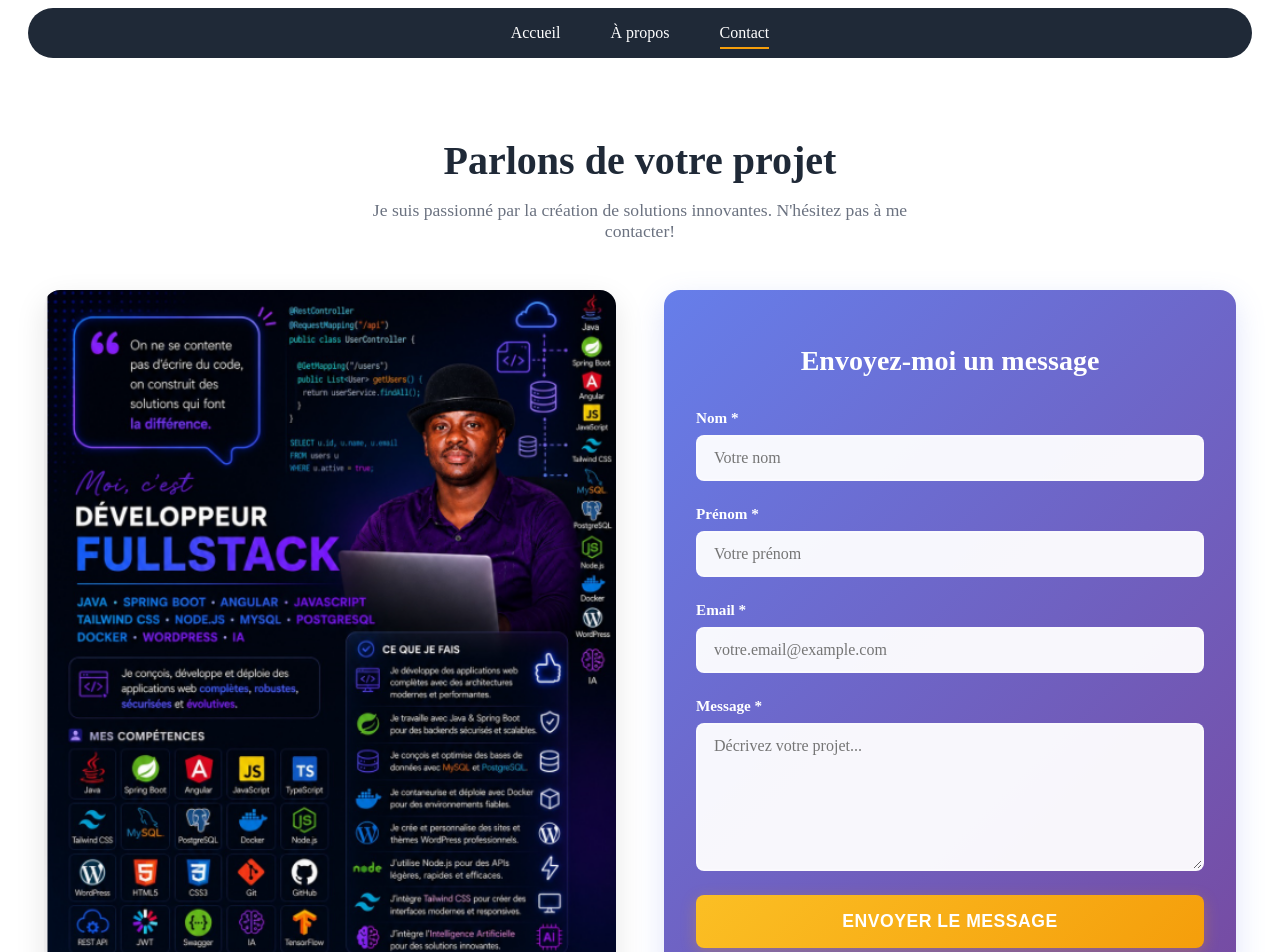
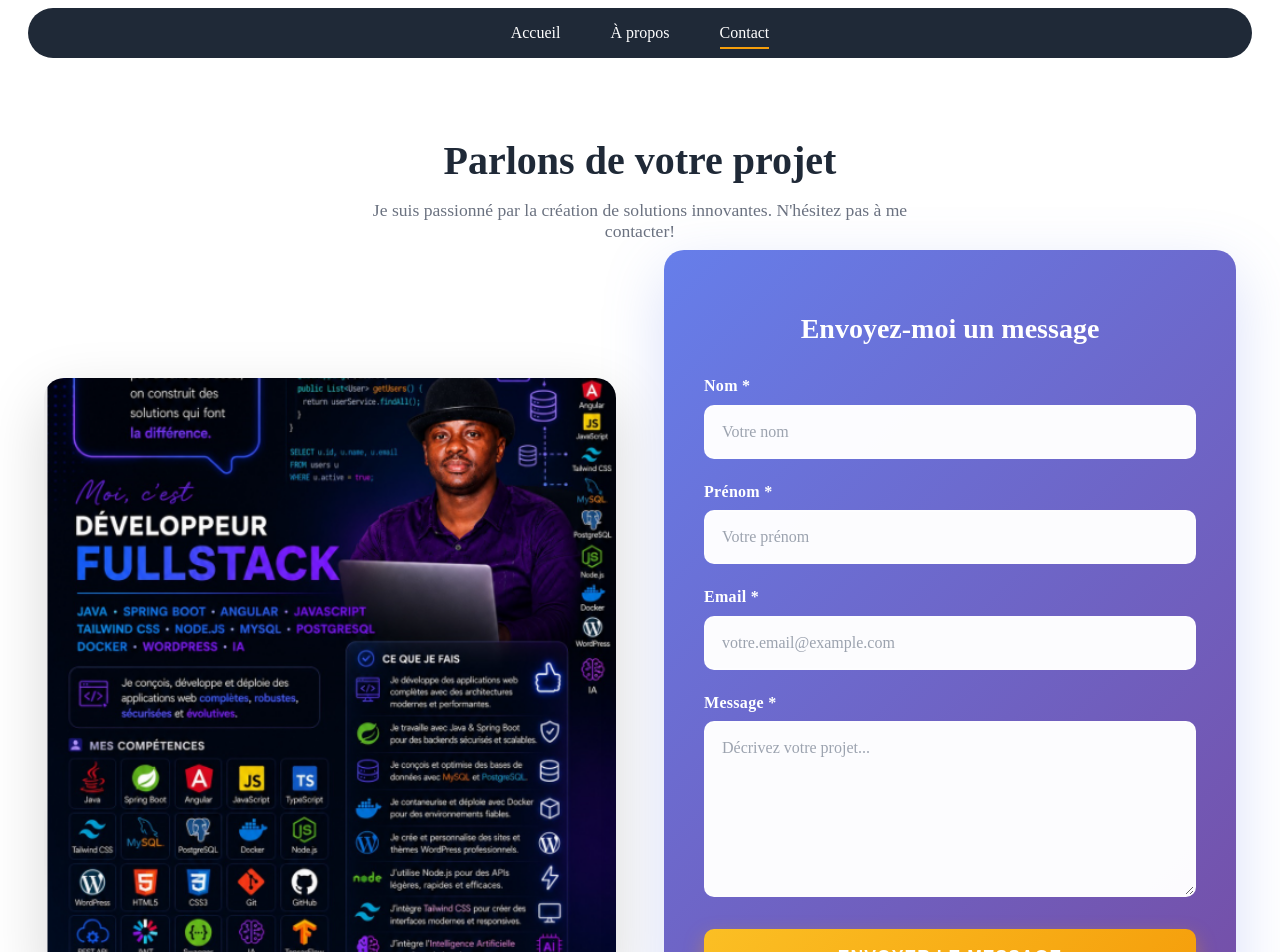
Before and after one commit to Zoom225/Portfolio-Evasion, an Angular app: page /contact in a window 1280 px wide. Shown: the top 952 px of the page. Built offline with nearby package versions, Linux system fonts and the light colour scheme.

Commit message:
amelioration des pages

```diff
--- a/src/app/features/contact/contact.css
+++ b/src/app/features/contact/contact.css
@@ -49,25 +49,31 @@ p {
   display: grid;
   grid-template-columns: 1fr 1fr;
   gap: 3rem;
-  align-items: start;
+  align-items: stretch;
+  margin-top: 2rem;
 }
 
 /* Poster Section */
 .poster-section {
   animation: slideInLeft 0.8s ease-out;
+  display: flex;
+  align-items: center;
+  justify-content: center;
 }
 
 .contact-poster {
   width: 100%;
-  height: auto;
-  border-radius: 16px;
-  box-shadow: 0 10px 30px rgba(0, 0, 0, 0.1);
-  transition: transform 0.3s ease, box-shadow 0.3s ease;
+  max-height: 600px;
+  height: 100%;
+  object-fit: cover;
+  border-radius: 20px;
+  box-shadow: 0 20px 60px rgba(0, 0, 0, 0.15);
+  transition: transform 0.4s cubic-bezier(0.4, 0, 0.2, 1), box-shadow 0.4s ease;
 }
 
 .contact-poster:hover {
-  transform: scale(1.02) translateY(-5px);
-  box-shadow: 0 20px 40px rgba(59, 130, 246, 0.15);
+  transform: scale(1.03) translateY(-8px);
+  box-shadow: 0 30px 80px rgba(59, 130, 246, 0.2);
 }
 
 @keyframes slideInLeft {
@@ -84,14 +90,21 @@ p {
 /* Contact Info Section */
 .contact-info-section {
   animation: slideInRight 0.8s ease-out;
+  display: flex;
+  align-items: center;
 }
 
 /* Form Wrapper */
 .form-wrapper {
   background: linear-gradient(135deg, #667eea 0%, #764ba2 100%);
-  border-radius: 16px;
-  padding: 2rem;
-  box-shadow: 0 10px 30px rgba(102, 126, 234, 0.2);
+  border-radius: 20px;
+  padding: 2.5rem;
+  box-shadow: 0 20px 60px rgba(102, 126, 234, 0.25);
+  width: 100%;
+  height: 100%;
+  display: flex;
+  flex-direction: column;
+  justify-content: flex-start;
 }
 
 .form-wrapper h2 {
@@ -123,25 +136,27 @@ p {
 .form-group {
   display: flex;
   flex-direction: column;
-  gap: 0.5rem;
+  gap: 0.6rem;
 }
 
 .form-group label {
-  font-size: 0.95rem;
+  font-size: 1rem;
   font-weight: 600;
   color: #ffffff;
+  letter-spacing: 0.3px;
 }
 
 .form-input,
 .form-textarea {
-  padding: 0.75rem 1rem;
-  border: 2px solid rgba(255, 255, 255, 0.3);
-  border-radius: 8px;
+  padding: 1rem;
+  border: 2px solid rgba(255, 255, 255, 0.2);
+  border-radius: 10px;
   font-size: 1rem;
-  background: rgba(255, 255, 255, 0.95);
+  background: rgba(255, 255, 255, 0.98);
   color: #1f2937;
   transition: all 0.3s ease;
   font-family: inherit;
+  font-weight: 500;
 }
 
 .form-input:focus,
@@ -149,46 +164,54 @@ p {
   outline: none;
   border-color: #ffffff;
   background: #ffffff;
-  box-shadow: 0 0 0 3px rgba(255, 255, 255, 0.2);
+  box-shadow: 0 0 0 4px rgba(255, 255, 255, 0.3);
 }
 
 .form-input.error,
 .form-textarea.error {
   border-color: #ef4444;
-  background: rgba(254, 242, 242, 0.95);
+  background: rgba(254, 242, 242, 0.98);
+}
+
+.form-input::placeholder,
+.form-textarea::placeholder {
+  color: #9ca3af;
 }
 
 .form-textarea {
   resize: vertical;
-  min-height: 120px;
+  min-height: 140px;
+  max-height: 200px;
 }
 
 .error-message {
-  font-size: 0.85rem;
+  font-size: 0.9rem;
   color: #fecaca;
-  font-weight: 500;
+  font-weight: 600;
   display: block;
+  margin-top: -0.5rem;
 }
 
 /* CTA Button */
 .cta-button {
-  padding: 1rem 2rem;
+  padding: 1.1rem 2.5rem;
   background: linear-gradient(135deg, #fbbf24 0%, #f59e0b 100%);
   color: #ffffff;
   border: none;
-  border-radius: 8px;
+  border-radius: 10px;
   font-size: 1.1rem;
-  font-weight: 600;
+  font-weight: 700;
   cursor: pointer;
-  transition: all 0.3s cubic-bezier(0.4, 0, 0.2, 1);
-  box-shadow: 0 4px 15px rgba(245, 158, 11, 0.3);
+  transition: all 0.4s cubic-bezier(0.4, 0, 0.2, 1);
+  box-shadow: 0 8px 20px rgba(245, 158, 11, 0.4);
   text-transform: uppercase;
-  letter-spacing: 0.5px;
+  letter-spacing: 1px;
+  margin-top: 0.5rem;
 }
 
 .cta-button:hover:not(:disabled) {
-  transform: translateY(-3px);
-  box-shadow: 0 8px 25px rgba(245, 158, 11, 0.4);
+  transform: translateY(-4px);
+  box-shadow: 0 12px 30px rgba(245, 158, 11, 0.5);
   background: linear-gradient(135deg, #f59e0b 0%, #d97706 100%);
 }
 
@@ -197,34 +220,21 @@ p {
 }
 
 .cta-button:disabled {
-  opacity: 0.7;
+  opacity: 0.75;
   cursor: not-allowed;
-}
-
-.loading-spinner {
-  display: inline-block;
-  animation: spin 1s linear infinite;
-}
-
-@keyframes spin {
-  from {
-    transform: rotate(0deg);
-  }
-  to {
-    transform: rotate(360deg);
-  }
 }
 
 /* Success Message */
 .success-message {
-  padding: 1rem;
+  padding: 1.2rem;
   background: rgba(34, 197, 94, 0.2);
   border: 2px solid #22c55e;
-  border-radius: 8px;
+  border-radius: 10px;
   color: #dcfce7;
-  font-weight: 600;
+  font-weight: 700;
   text-align: center;
   animation: slideInUp 0.5s ease-out;
+  margin-top: 1rem;
 }
 
 @keyframes slideInUp {
```
